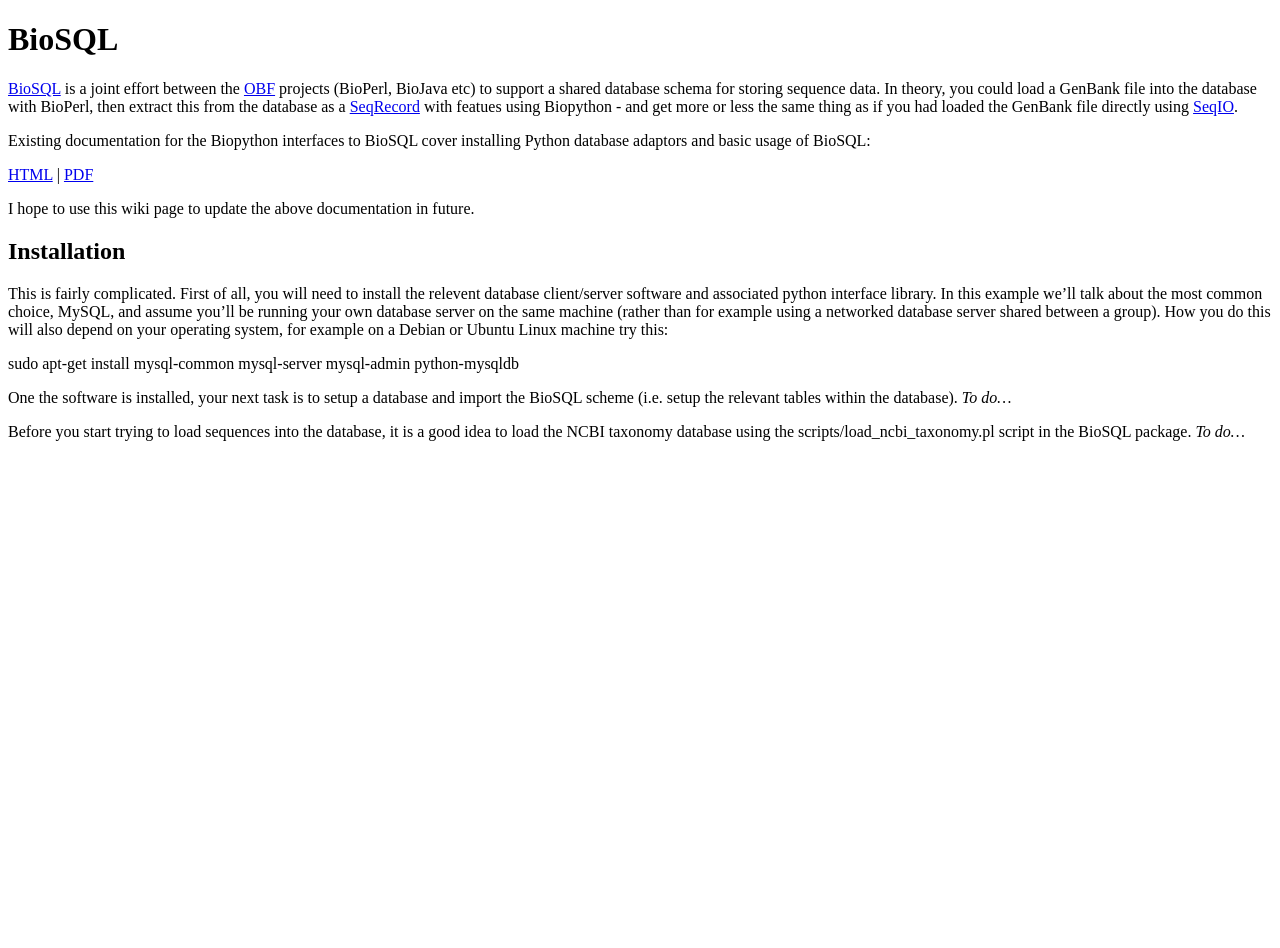
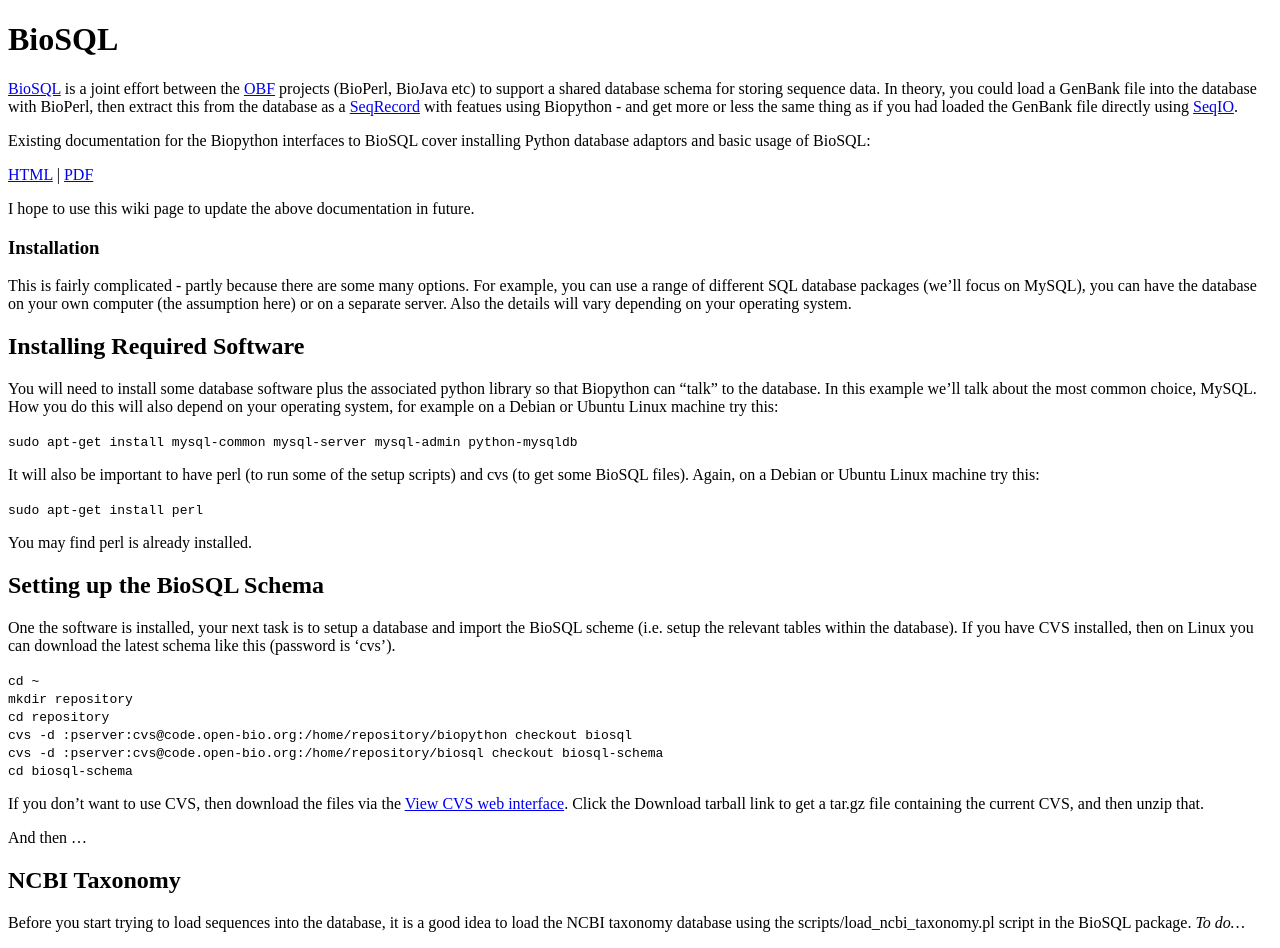
Before and after one commit to biopython/biopython.github.io, a Jekyll site: the page built from wiki/BioSQL.md, in a window 1280 px wide. Built offline with Jekyll 4.4.1, drawn with Linux system fonts in a browser that asks for light colours; before the commit the page ends 900 px from its top, so only the background shows below that.

Commit message:
Getting the schema files

```diff
--- a/wiki/BioSQL.md
+++ b/wiki/BioSQL.md
@@ -22,24 +22,58 @@ installing Python database adaptors and basic usage of BioSQL:
 I hope to use this wiki page to update the above documentation in
 future.
 
-Installation
-------------
+### Installation
 
-This is fairly complicated. First of all, you will need to install the
-relevent database client/server software and associated python interface
-library. In this example we'll talk about the most common choice, MySQL,
-and assume you'll be running your own database server on the same
-machine (rather than for example using a networked database server
-shared between a group). How you do this will also depend on your
-operating system, for example on a Debian or Ubuntu Linux machine try
-this:
+This is fairly complicated - partly because there are some many options.
+For example, you can use a range of different SQL database packages
+(we'll focus on MySQL), you can have the database on your own computer
+(the assumption here) or on a separate server. Also the details will
+vary depending on your operating system.
 
-sudo apt-get install mysql-common mysql-server mysql-admin
-python-mysqldb
+Installing Required Software
+----------------------------
+
+You will need to install some database software plus the associated
+python library so that Biopython can "talk" to the database. In this
+example we'll talk about the most common choice, MySQL. How you do this
+will also depend on your operating system, for example on a Debian or
+Ubuntu Linux machine try this:
+
+`sudo apt-get install mysql-common mysql-server mysql-admin python-mysqldb`
+
+It will also be important to have perl (to run some of the setup
+scripts) and cvs (to get some BioSQL files). Again, on a Debian or
+Ubuntu Linux machine try this:
+
+`sudo apt-get install perl`
+
+You may find perl is already installed.
+
+Setting up the BioSQL Schema
+----------------------------
 
 One the software is installed, your next task is to setup a database and
 import the BioSQL scheme (i.e. setup the relevant tables within the
-database). *To do...*
+database). If you have CVS installed, then on Linux you can download the
+latest schema like this (password is 'cvs').
+
+`cd ~`
+`mkdir repository`
+`cd repository`
+`cvs -d :pserver:cvs@code.open-bio.org:/home/repository/biopython checkout biosql`
+`cvs -d :pserver:cvs@code.open-bio.org:/home/repository/biosql checkout biosql-schema`
+`cd biosql-schema`
+
+If you don't want to use CVS, then download the files via the [View CVS
+web
+interface](http://cvs.open-bio.org/cgi-bin/viewcvs/viewcvs.cgi/?cvsroot=biosql).
+Click the Download tarball link to get a tar.gz file containing the
+current CVS, and then unzip that.
+
+And then ...
+
+NCBI Taxonomy
+-------------
 
 Before you start trying to load sequences into the database, it is a
 good idea to load the NCBI taxonomy database using the
```
Also changed, not shown: 1 other file.
